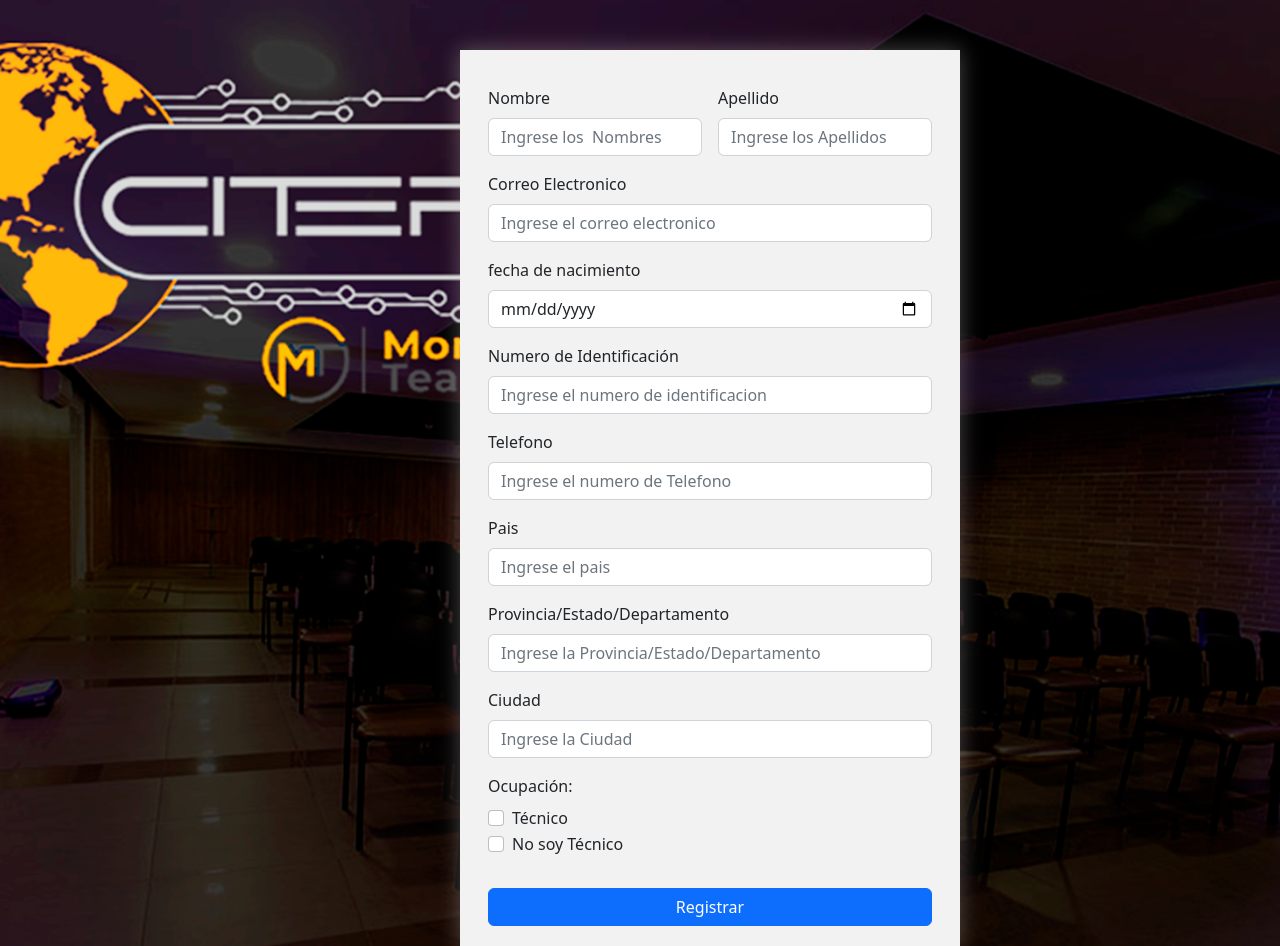
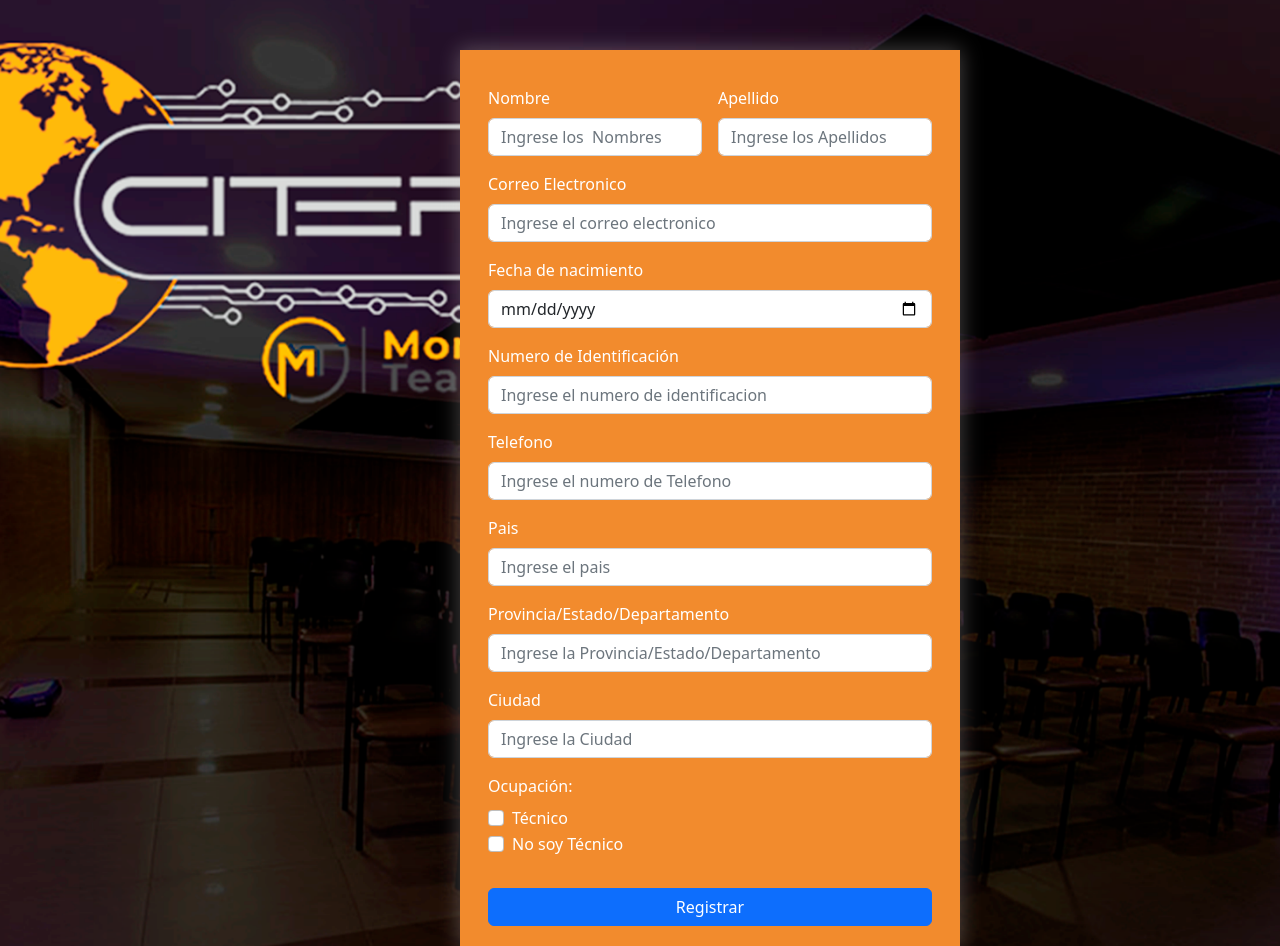
Before and after one commit to simonriv/citepo_ag, a PHP site: page / in a window 1280 px wide. Run offline with PHP 8.4, Linux system fonts and the light colour scheme.

Commit message:
añadir colores y detalles de js

```diff
--- a/index.php
+++ b/index.php
@@ -36,7 +36,7 @@
             <input type="email" class="form-control" id="Email" name="email" placeholder="Ingrese el correo electronico " required>
         </div>
         <div class="col-md-12">
-            <label for="ID" class="form-label">fecha de nacimiento</label>
+            <label for="ID" class="form-label">Fecha de nacimiento</label>
             <input type="date" class="form-control" id="DateBirth" name="DateBirth" placeholder="Ingrese la fecha de nacimiento " required>
         </div>
         <div class="col-md-12">
--- a/resources/css/index.css
+++ b/resources/css/index.css
@@ -27,7 +27,8 @@ body {
   margin-top: 50px;
   margin-right: 20rem;
   padding: 20px;
-  background-color: #f2f2f2;
+  color: #FFFF;
+  background-color: #f28b2d;
   box-shadow: 0 0 20px 1px rgba(228, 219, 219, 0.3);
 }
 
```
